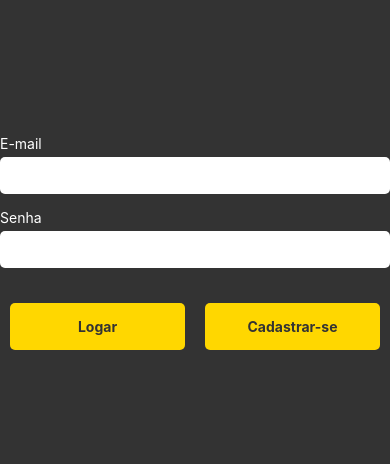
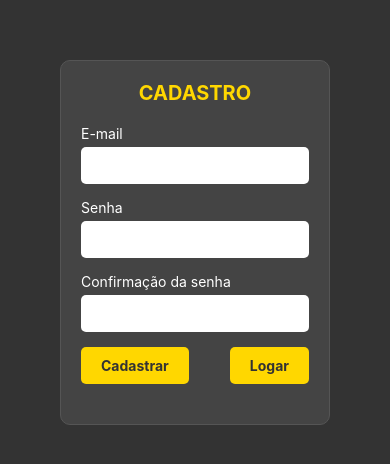
Before and after one commit to maucepinho/pdm1, a React Native app in the folder lista1/: screen / in a window 390 px wide. Shown: the part 180-644 px from the top of the page. Built offline with nearby package versions, Linux system fonts and the light colour scheme.

Commit message:
Exercício 8 modificação app.tsx

```diff
--- a/lista1/App.tsx
+++ b/lista1/App.tsx
@@ -5,7 +5,8 @@ import React from 'react';
 //import Quatro from './screens/Quatro';
 //import Cinco from './screens/Cinco';
 //import Seis from './screens/Seis';
-import Sete from './screens/Sete';
+//import Sete from './screens/Sete';
+import Oito from './screens/Oito';
 
 export default function App() {
   return (
@@ -15,6 +16,7 @@ export default function App() {
     //<Quatro />
     //<Cinco />
     //<Seis />
-    <Sete />
+    //<Sete />
+    <Oito />
   );
 }
--- /dev/null
+++ b/lista1/screens/Oito.tsx
@@ -0,0 +1,111 @@
+import React, { useState } from 'react';
+import { SafeAreaView, Text, TextInput, View, TouchableOpacity, StyleSheet } from 'react-native';
+
+export default function Oito() {
+  const [email, setEmail] = useState('');
+  const [senha, setSenha] = useState('');
+  const [confirmacaoSenha, setConfirmacaoSenha] = useState('');
+  const [info, setInfo] = useState('');
+
+  const handleCadastro = () => {
+    setInfo(`${email}-${senha}-${confirmacaoSenha}`);
+  };
+
+  return (
+    <SafeAreaView style={styles.container}>
+      <View style={styles.frame}>
+        <Text style={styles.title}>CADASTRO</Text>
+
+        <Text style={styles.label}>E-mail</Text>
+        <TextInput
+          style={styles.input}
+          value={email}
+          onChangeText={setEmail}
+          autoCapitalize="none"
+          keyboardType="email-address"
+        />
+
+        <Text style={styles.label}>Senha</Text>
+        <TextInput
+          style={styles.input}
+          value={senha}
+          onChangeText={setSenha}
+          secureTextEntry={true}
+        />
+
+        <Text style={styles.label}>Confirmação da senha</Text>
+        <TextInput
+          style={styles.input}
+          value={confirmacaoSenha}
+          onChangeText={setConfirmacaoSenha}
+          secureTextEntry={true}
+        />
+
+        <View style={styles.buttonContainer}>
+          <TouchableOpacity style={styles.button} onPress={handleCadastro}>
+            <Text style={styles.buttonText}>Cadastrar</Text>
+          </TouchableOpacity>
+          <TouchableOpacity style={styles.button}>
+            <Text style={styles.buttonText}>Logar</Text>
+          </TouchableOpacity>
+        </View>
+        <Text style={styles.info}>{info}</Text>
+      </View>
+    </SafeAreaView>
+  );
+}
+
+const styles = StyleSheet.create({
+  container: {
+    flex: 1,
+    backgroundColor: '#333',
+    justifyContent: 'center',
+    alignItems: 'center',
+  },
+  frame: {
+    width: '90%',
+    maxWidth: 270,
+    backgroundColor: '#444',
+    padding: 20,
+    borderRadius: 10,
+    borderWidth: 1,
+    borderColor: '#555',
+  },
+  title: {
+    color: 'gold',
+    fontSize: 20,
+    fontWeight: 'bold',
+    textAlign: 'center',
+    marginBottom: 20,
+  },
+  label: {
+    color: 'white',
+    marginBottom: 5,
+  },
+  input: {
+    backgroundColor: 'white',
+    padding: 10,
+    borderRadius: 5,
+    marginBottom: 15,
+  },
+  buttonContainer: {
+    flexDirection: 'row',
+    justifyContent: 'space-between',
+  },
+  button: {
+    backgroundColor: 'gold',
+    paddingVertical: 10,
+    paddingHorizontal: 20,
+    borderRadius: 5,
+    alignItems: 'center',
+  },
+  buttonText: {
+    fontWeight: 'bold',
+    color: '#333',
+  },
+  info: {
+    color: 'white',
+    marginTop: 20,
+    textAlign: 'center',
+  },
+});
```
